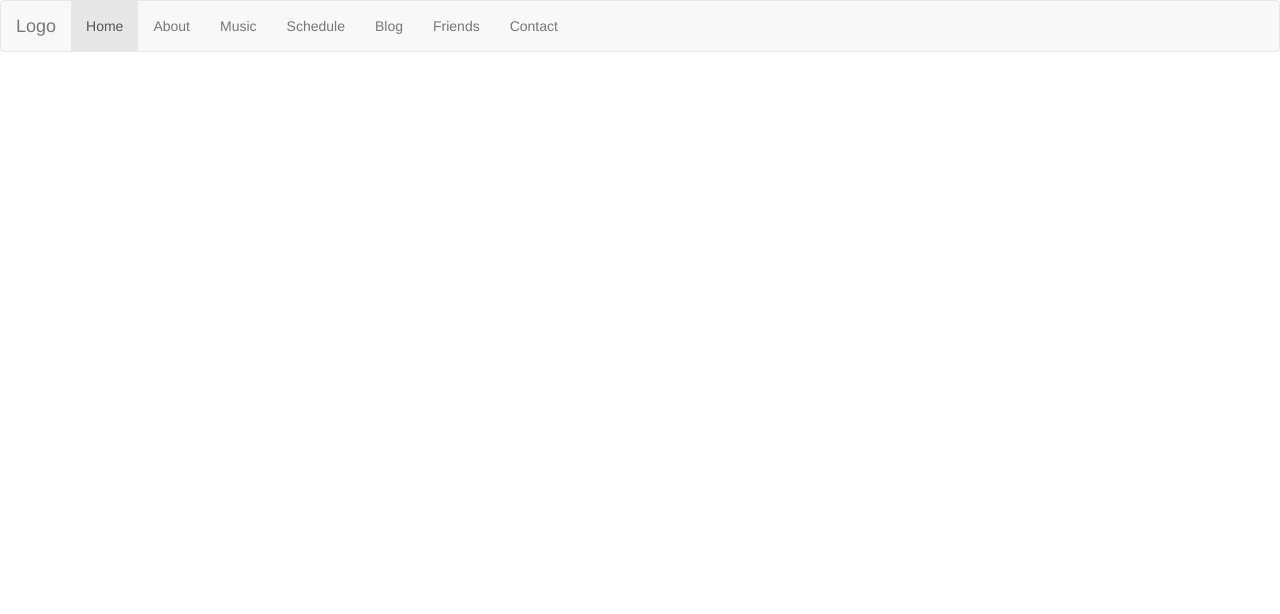
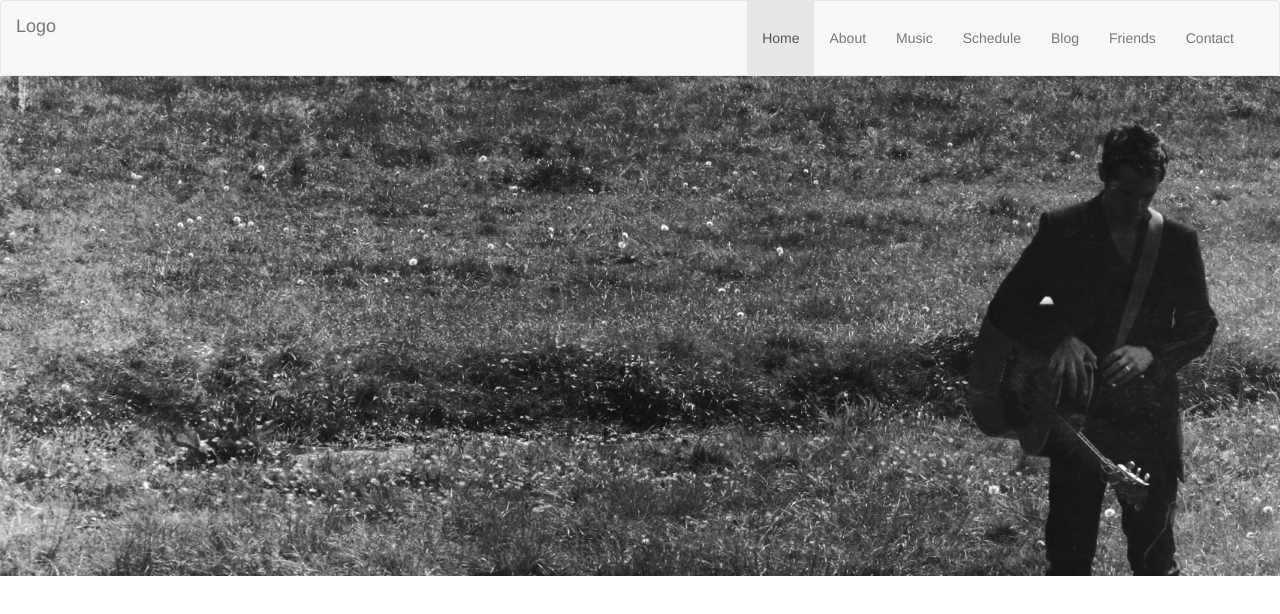
Before and after one commit to JimRogers/jimrogers, a plain HTML site: page index.html in a window 1280 px wide. Drawn offline with Linux system fonts and the light colour scheme.

Commit message:
Add top image

```diff
--- a/index.html
+++ b/index.html
@@ -5,7 +5,7 @@
     <meta name="viewport" content="width=device-width, initial-scale=1, maximum-scale=1, user-scalable=no">
 
     <link rel="stylesheet" href="style/bootstrap.min.css">
-    <link rel="stylesheet" href="style/css.css">
+    <link rel="stylesheet" href="style/style.css">
   </head>
   <body>
     <header>
@@ -36,8 +36,10 @@
           </div><!-- /.navbar-collapse -->
         </div><!-- /.container-fluid -->
       </nav>
+    </header>
 
-    </header>
+    <section class="top-image">
+    </section>
     <footer>
     </footer>
   </body>
--- a/style/style.css
+++ b/style/style.css
@@ -0,0 +1,22 @@
+
+
+.navbar {
+  margin-bottom:0px;
+}
+.navbar-nav {
+  float:right;
+}
+.navbar-nav li a {
+  padding-top: 27px;
+  padding-bottom: 27px;
+}
+
+.top-image {
+  background-image: url(../images/photo.jpg);
+  background-repeat:no-repeat;
+  background-position:top;
+  background-position-y:-100px;
+  background-size:cover;
+  width:100%;
+  height:500px;
+}
```
Also changed, not shown: images/photo.jpg (added).
